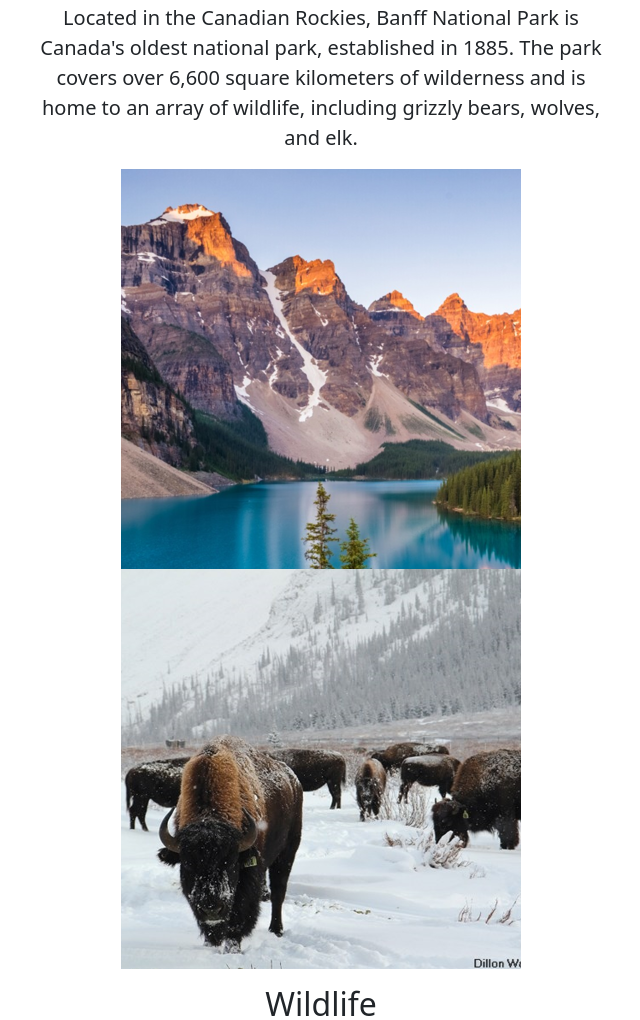
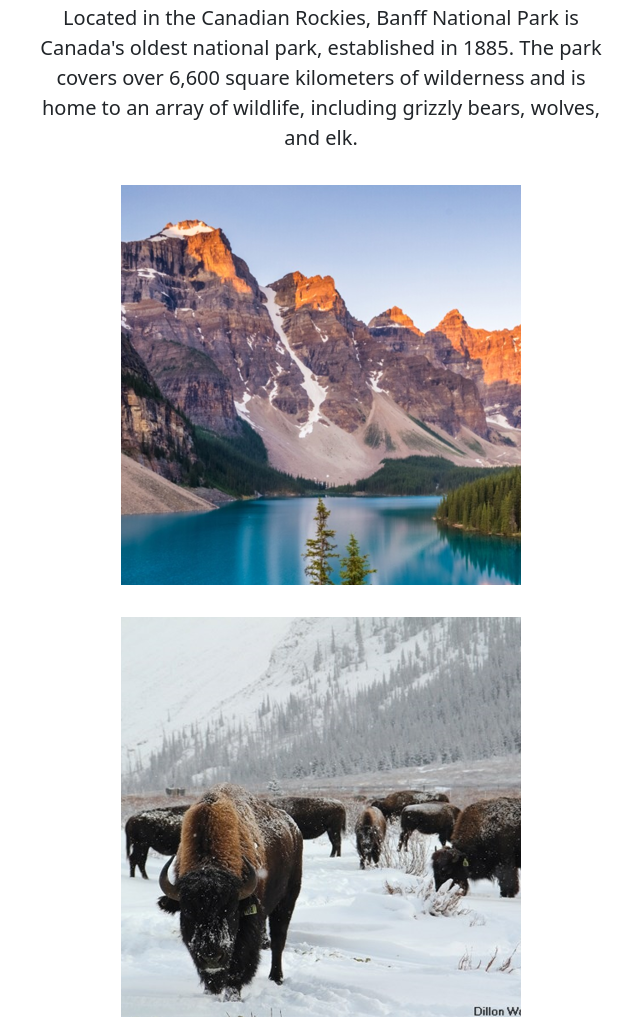
Before and after one commit to ZeemPython/banff_website_lab7, a plain HTML site: page index.html in a window 1280 px wide. Shown: the part 931-1951 px from the top of the page, without its empty margins (319-959 px from the left). Drawn offline with nearby package versions, Linux system fonts and the light colour scheme.

Commit message:
new update
added 400x400

```diff
--- a/index.html
+++ b/index.html
@@ -87,15 +87,19 @@
          <img
           src="img/banffheaderpic.png"
           alt="banff photo"
-          class="img-fluid"
+          class="img-fluid my-3"
         />
 
         <br>
+
         <img
           src="img/buffalo.jpeg"
           alt="buffalos at the park"
-          class="img-fluid"
+          class="img-fluid my-3"
         />
+        </section>
+
+
         <br />
         <article>
         <h2 class="p-3">Wildlife</h2>
```
